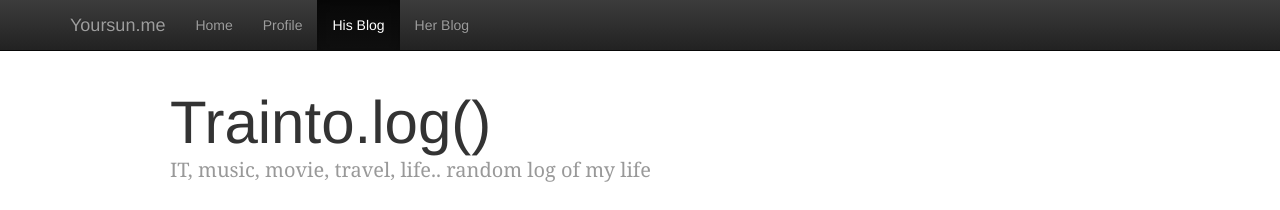
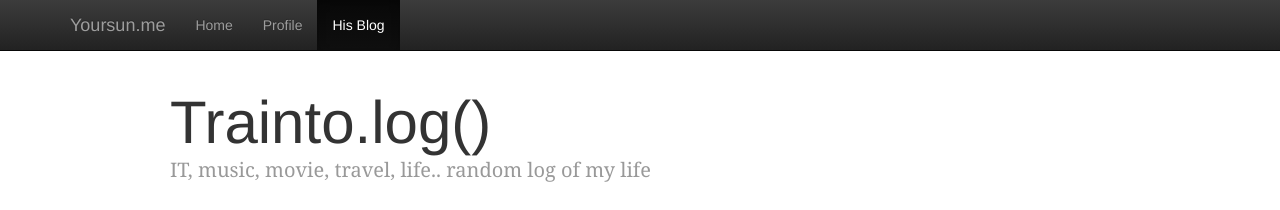
Before and after one commit to trainto/heyjoon.dev, a Jekyll site: the page built from index.html, in a window 1280 px wide. Shown: the top 210 px of the page. Built offline with Jekyll 4.4.1, drawn with Linux system fonts in a browser that asks for light colours; nearby versions of some CDN libraries; the list of posts is cut into pages by our own code; comment, search, counter and statistics services are not loaded.

Commit message:
Remove Her Blog

```diff
--- a/_includes/header.html
+++ b/_includes/header.html
@@ -33,7 +33,7 @@
             <li><a href="http://yoursun.me">Home</a></li>
             <li><a href="http://yoursun.me/profile.html">Profile</a></li>
             <li class="active"><a href="http://hisblog.yoursun.me">His Blog</a></li>
-            <li><a href="http://herblog.yoursun.me">Her Blog</a></li>
+            <!-- <li><a href="http://herblog.yoursun.me">Her Blog</a></li> -->
           </ul>
         </div><!--/.nav-collapse -->
       </div>
```
